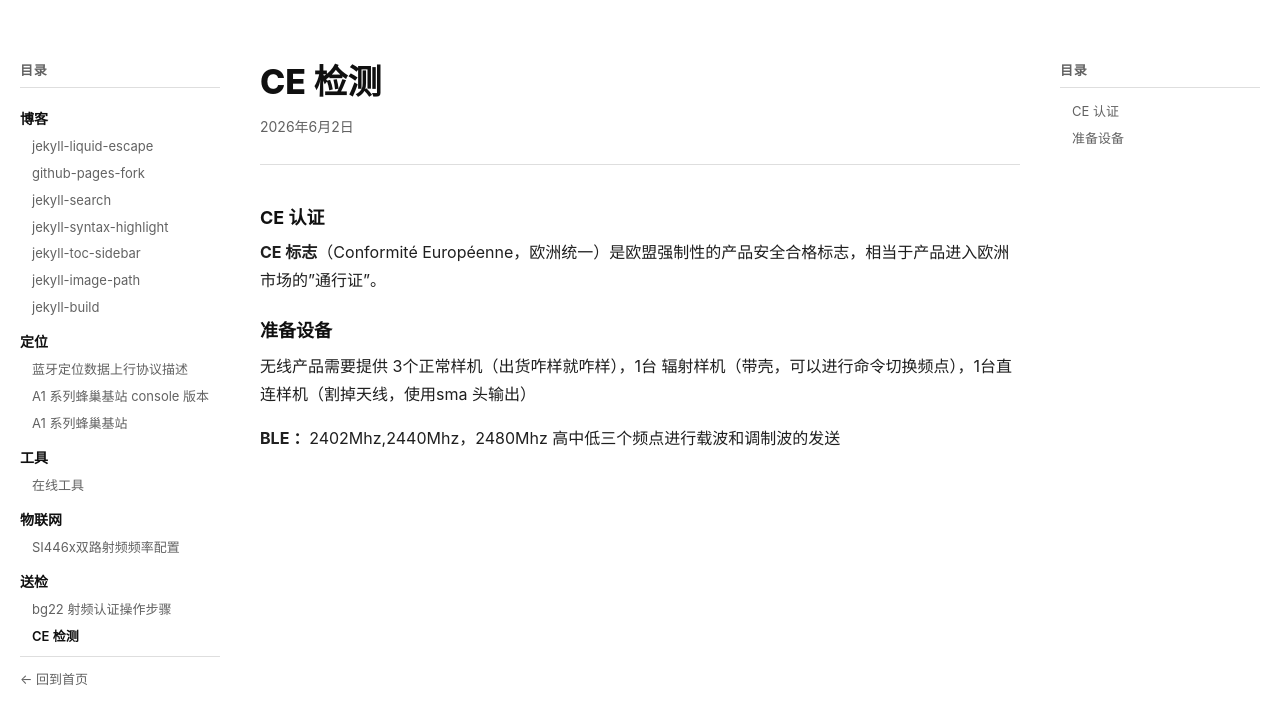
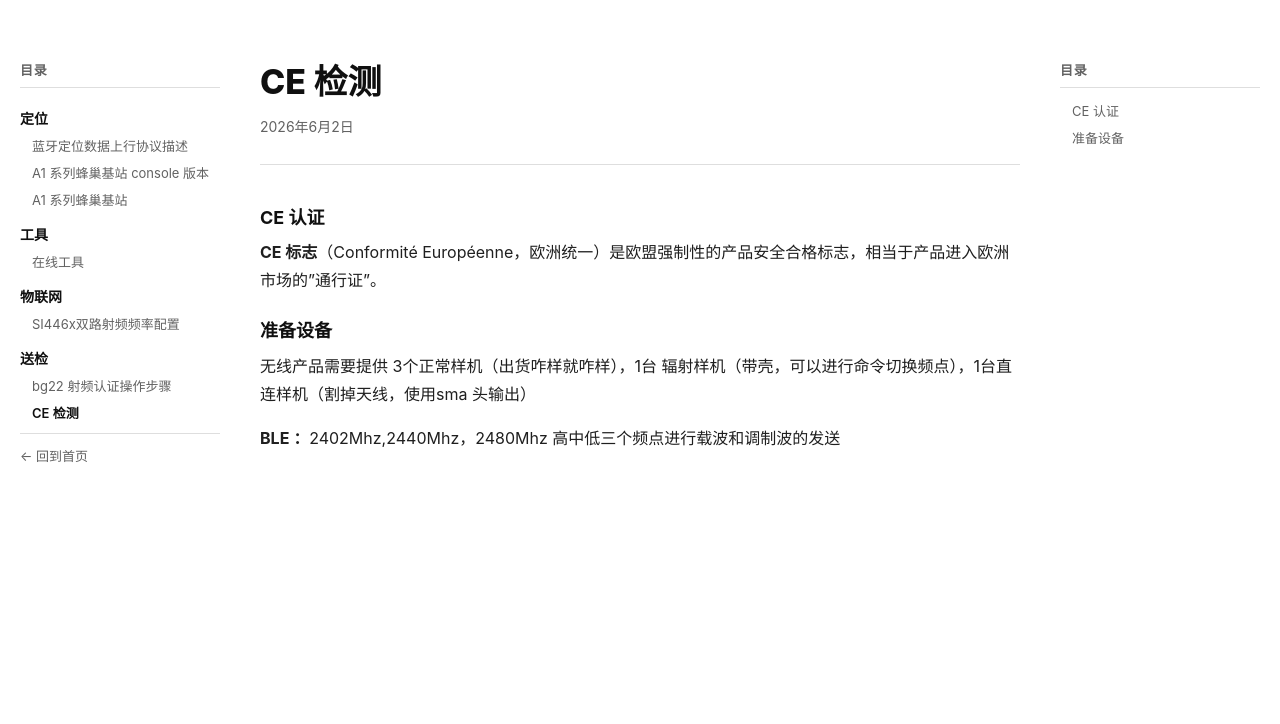
Before and after one commit to WuJaw/WuJaw.github.io, a Jekyll site: the page built from _posts/2026-06-02-送检-CE 检测.md, in a window 1280 px wide. Shown: the top 724 px of the page. Built offline with Jekyll 4.4.1, drawn with Linux system fonts in a browser that asks for light colours; some of the changed lines change nothing that is shown.

Commit message:
Auto-commit:   M  _config.yml 共 1 个文件

```diff
--- a/_config.yml
+++ b/_config.yml
@@ -23,7 +23,7 @@ features:
 
 # 隐藏分类 — 列在此处的分类不会出现在首页和左侧目录中
 hidden_categories:
-  - 博客搭建
+  - 博客
 
 # 排除不需要编译的文件
 exclude:
```
